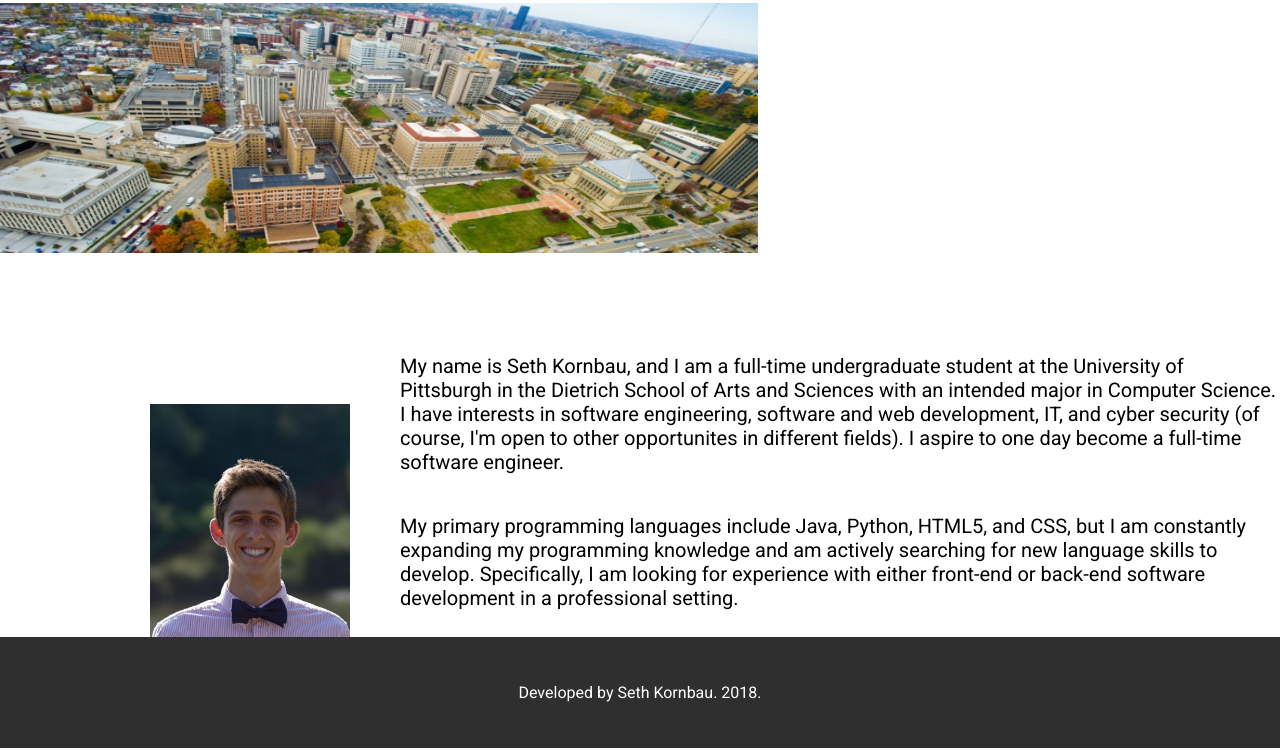
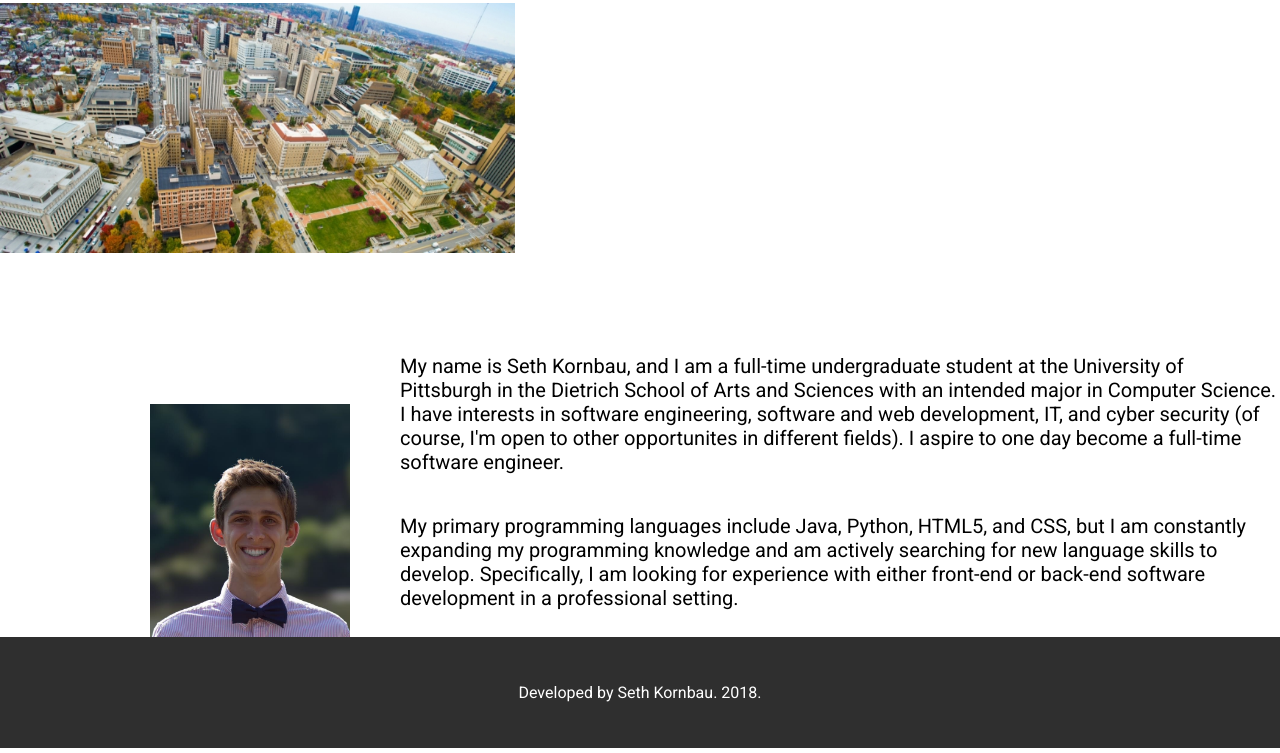
Before and after one commit to panther274/panther274.github.io, a plain HTML site: page about.html in a window 1280 px wide. Shown: the part 413-1166 px from the top of the page. Drawn offline with Linux system fonts and the light colour scheme.

Commit message:
Changed .body-header img to 50% width

```diff
--- a/styles.css
+++ b/styles.css
@@ -88,7 +88,7 @@ body {
 .body-header img {
   z-index: -1;
   height: 250px;
-  width: 757.5px;
+  width: 50%;
 }
 .body-header p {
   font-size: 80px;
```
